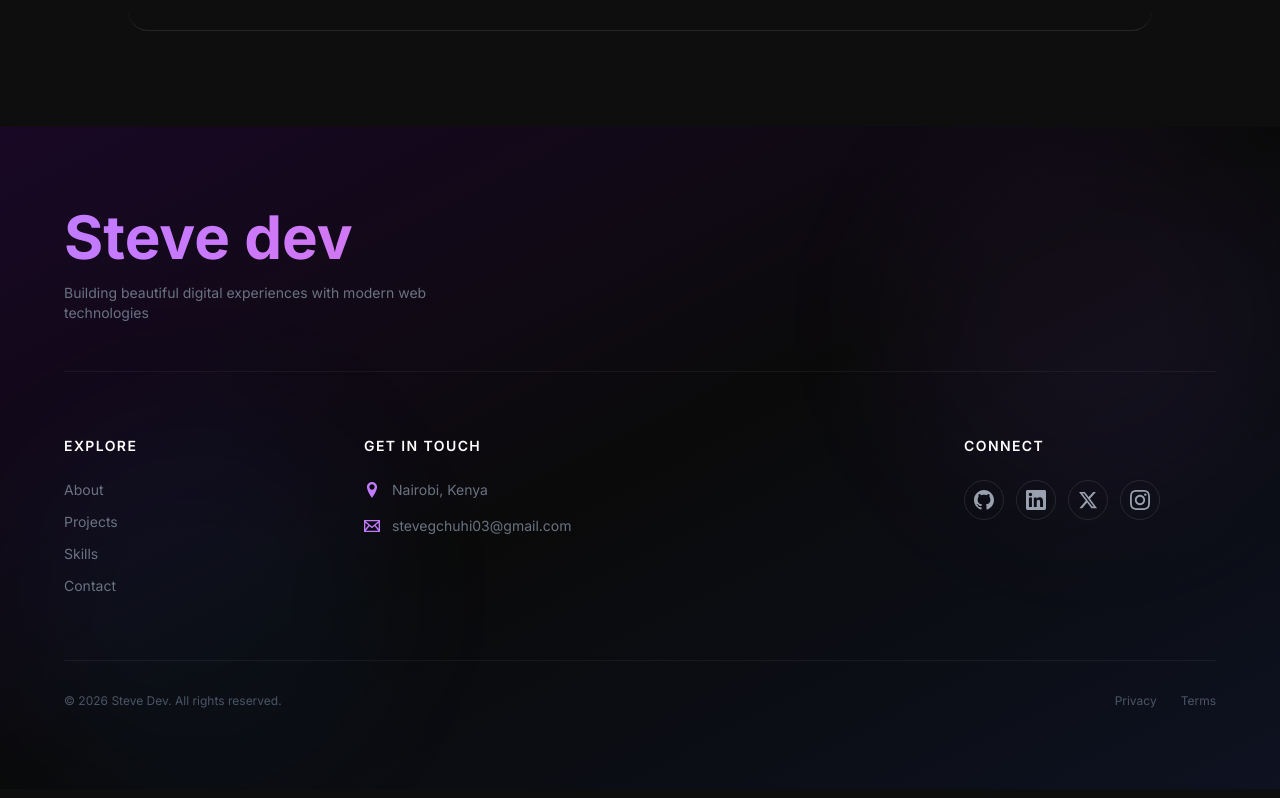
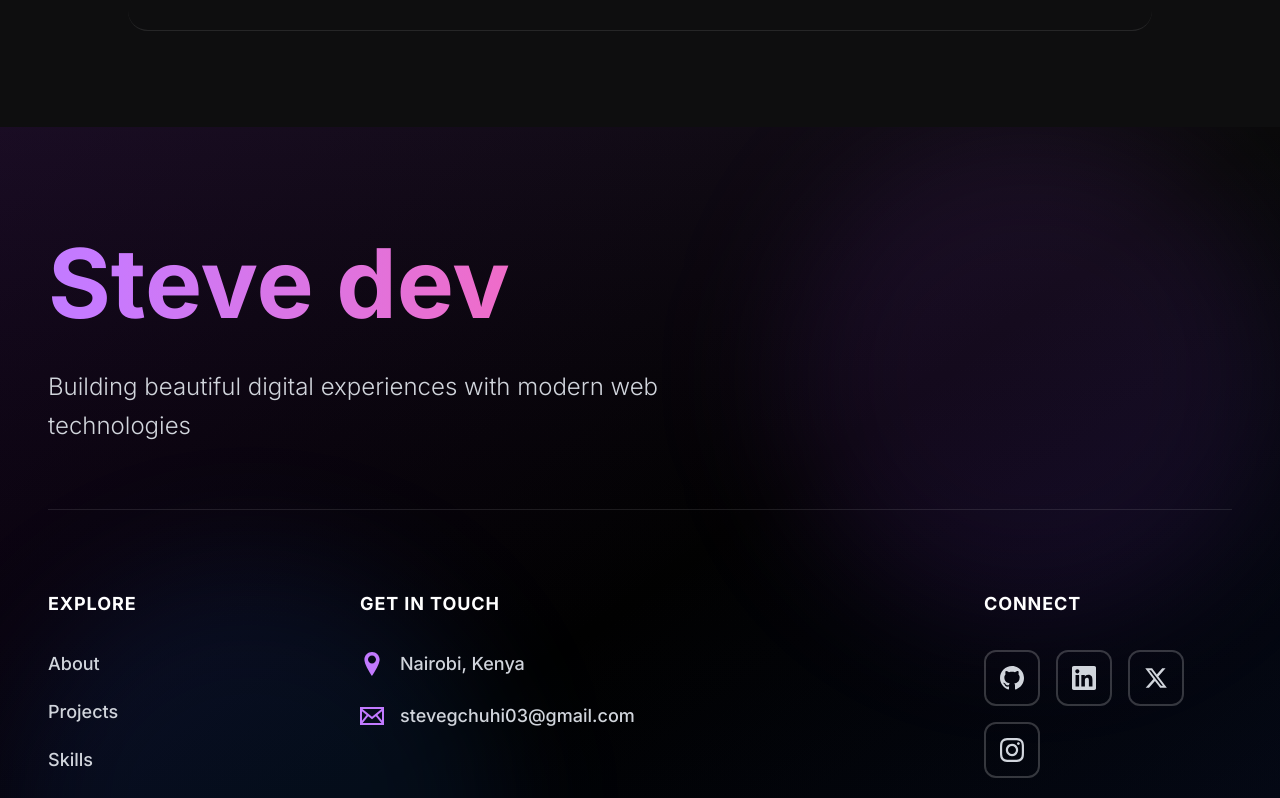
Before and after one commit to Just-Steve/Steve-s--portfolio, a Next.js app: page /allProjects in a window 1280 px wide. Shown: the part 1120-1918 px from the top of the page. Built offline with nearby package versions, Linux system fonts and the light colour scheme.

Commit message:
Fix Footer component TypeScript issues

```diff
--- a/components/Footer.tsx
+++ b/components/Footer.tsx
@@ -4,7 +4,7 @@ const Footer = () => {
   const date = new Date().getFullYear();
 
   const SocialIcon = ({ type }) => {
-    const iconClass = "w-5 h-5 text-gray-400 group-hover:text-purple-400 transition-all duration-300";
+    const iconClass = "w-6 h-6 text-gray-300 group-hover:text-purple-400 transition-all duration-300";
     switch(type) {
       case 'github':
         return (
@@ -66,39 +66,39 @@ const Footer = () => {
   ];
 
   return (
-    <footer className='relative mt-24 px-6 xl:px-12 py-20 bg-neutral-950 overflow-hidden'>
-      {/* Subtle gradient overlay */}
-      <div className='absolute inset-0 bg-gradient-to-br from-purple-950/30 via-transparent to-blue-950/30 pointer-events-none'/>
+    <footer className='relative mt-24 px-6 xl:px-12 py-24 bg-gradient-to-b from-neutral-950 to-black overflow-hidden'>
+      {/* Enhanced gradient overlay */}
+      <div className='absolute inset-0 bg-gradient-to-br from-purple-900/20 via-transparent to-blue-900/20 pointer-events-none'/>
 
       {/* Decorative elements */}
-      <div className='absolute top-0 right-0 w-96 h-96 bg-purple-500/5 rounded-full blur-3xl'/>
-      <div className='absolute bottom-0 left-0 w-96 h-96 bg-blue-500/5 rounded-full blur-3xl'/>
+      <div className='absolute top-0 right-0 w-[500px] h-[500px] bg-purple-500/10 rounded-full blur-3xl'/>
+      <div className='absolute bottom-0 left-0 w-[500px] h-[500px] bg-blue-500/10 rounded-full blur-3xl'/>
 
-      <div className='relative z-10 max-w-6xl mx-auto'>
+      <div className='relative z-10 max-w-7xl mx-auto'>
         {/* Brand */}
-        <div className='mb-16 pb-12 border-b border-white/5'>
-          <h2 className='text-4xl md:text-6xl font-bold mb-4 bg-gradient-to-r from-purple-400 to-pink-400 bg-clip-text text-transparent'>
+        <div className='mb-20 pb-16 border-b border-white/10'>
+          <h2 className='text-5xl md:text-7xl lg:text-8xl font-bold mb-6 bg-gradient-to-r from-purple-400 via-pink-400 to-purple-500 bg-clip-text text-transparent leading-tight'>
             Steve dev
           </h2>
-          <p className='text-gray-500 text-sm max-w-md'>
+          <p className='text-gray-300 text-lg md:text-xl lg:text-2xl max-w-2xl leading-relaxed font-light'>
             Building beautiful digital experiences with modern web technologies
           </p>
         </div>
 
         {/* Content Grid */}
-        <div className='grid grid-cols-1 md:grid-cols-2 lg:grid-cols-4 gap-12 mb-16'>
+        <div className='grid grid-cols-1 md:grid-cols-2 lg:grid-cols-4 gap-16 mb-20'>
 
           {/* Quick Links */}
           <div>
-            <h3 className='text-white font-semibold mb-6 text-sm uppercase tracking-widest'>
+            <h3 className='text-white font-bold mb-8 text-lg uppercase tracking-wider'>
               Explore
             </h3>
-            <nav className='space-y-3'>
+            <nav className='space-y-5'>
               {quickLinks.map((link, index) => (
                 <a
                   key={index}
                   href={link.href}
-                  className='block text-gray-500 hover:text-purple-400 transition-colors text-sm'
+                  className='block text-gray-300 hover:text-purple-400 transition-all duration-300 text-lg font-medium hover:translate-x-1'
                 >
                   {link.name}
                 </a>
@@ -108,32 +108,32 @@ const Footer = () => {
 
           {/* Contact */}
           <div className='lg:col-span-2'>
-            <h3 className='text-white font-semibold mb-6 text-sm uppercase tracking-widest'>
+            <h3 className='text-white font-bold mb-8 text-lg uppercase tracking-wider'>
               Get in Touch
             </h3>
-            <div className='space-y-4'>
-              <div className='flex items-center gap-3 text-gray-500 text-sm'>
-                <svg className="w-4 h-4 text-purple-400 flex-shrink-0" fill="currentColor" viewBox="0 0 24 24">
+            <div className='space-y-6'>
+              <div className='flex items-center gap-4 text-gray-300 text-lg'>
+                <svg className="w-6 h-6 text-purple-400 flex-shrink-0" fill="currentColor" viewBox="0 0 24 24">
                   <path d="M12 0C7.802 0 4.403 3.399 4.403 7.597c0 5.746 7.597 16.403 7.597 16.403s7.597-10.657 7.597-16.403C19.597 3.399 16.198 0 12 0zm0 11.5c-2.209 0-4-1.791-4-4s1.791-4 4-4 4 1.791 4 4-1.791 4-4 4z"/>
                 </svg>
-                <span>Nairobi, Kenya</span>
+                <span className='font-medium'>Nairobi, Kenya</span>
               </div>
 
-              <a href="mailto:stevegchuhi03@gmail.com" className='flex items-center gap-3 text-gray-500 hover:text-purple-400 transition-colors group text-sm'>
-                <svg className="w-4 h-4 text-purple-400 flex-shrink-0" fill="currentColor" viewBox="0 0 24 24">
+              <a href="mailto:stevegchuhi03@gmail.com" className='flex items-center gap-4 text-gray-300 hover:text-purple-400 transition-all duration-300 group text-lg'>
+                <svg className="w-6 h-6 text-purple-400 flex-shrink-0 group-hover:scale-110 transition-transform" fill="currentColor" viewBox="0 0 24 24">
                   <path d="M0 3v18h24v-18h-24zm6.623 7.929l-4.623 5.712v-9.458l4.623 3.746zm-4.141-5.929h19.035l-9.517 7.713-9.518-7.713zm5.694 7.188l3.824 3.099 3.83-3.104 5.612 6.817h-18.779l5.513-6.812zm9.208-1.264l4.616-3.741v9.348l-4.616-5.607z"/>
                 </svg>
-                <span className='break-all'>stevegchuhi03@gmail.com</span>
+                <span className='break-all font-medium'>stevegchuhi03@gmail.com</span>
               </a>
             </div>
           </div>
 
           {/* Social */}
           <div>
-            <h3 className='text-white font-semibold mb-6 text-sm uppercase tracking-widest'>
+            <h3 className='text-white font-bold mb-8 text-lg uppercase tracking-wider'>
               Connect
             </h3>
-            <div className='flex flex-wrap gap-3'>
+            <div className='flex flex-wrap gap-4'>
               {socialLinks.map((social, index) => (
                 <a
                   key={index}
@@ -141,7 +141,7 @@ const Footer = () => {
                   target='_blank'
                   rel='noopener noreferrer'
                   aria-label={social.label}
-                  className='group relative w-10 h-10 flex items-center justify-center rounded-full border border-white/10 hover:border-purple-400/50 hover:bg-purple-500/10 transition-all duration-300'
+                  className='group relative w-14 h-14 flex items-center justify-center rounded-xl border-2 border-white/20 hover:border-purple-400 hover:bg-purple-500/20 transition-all duration-300 hover:scale-110 hover:shadow-lg hover:shadow-purple-500/50'
                 >
                   <SocialIcon type={social.icon} />
                 </a>
@@ -151,12 +151,12 @@ const Footer = () => {
         </div>
 
         {/* Bottom */}
-        <div className='pt-8 border-t border-white/5 flex flex-col md:flex-row items-center justify-between gap-4 text-xs text-gray-600'>
-          <p>&copy; {date} Steve Dev. All rights reserved.</p>
+        <div className='pt-10 border-t border-white/10 flex flex-col md:flex-row items-center justify-between gap-6 text-base text-gray-400'>
+          <p className='font-medium'>&copy; {date} Steve Dev. All rights reserved.</p>
 
-          <div className='flex items-center gap-6'>
-            <a href="#privacy" className='hover:text-purple-400 transition-colors'>Privacy</a>
-            <a href="#terms" className='hover:text-purple-400 transition-colors'>Terms</a>
+          <div className='flex items-center gap-10'>
+            <a href="#privacy" className='hover:text-purple-400 transition-colors font-medium text-base'>Privacy</a>
+            <a href="#terms" className='hover:text-purple-400 transition-colors font-medium text-base'>Terms</a>
           </div>
         </div>
       </div>
```
